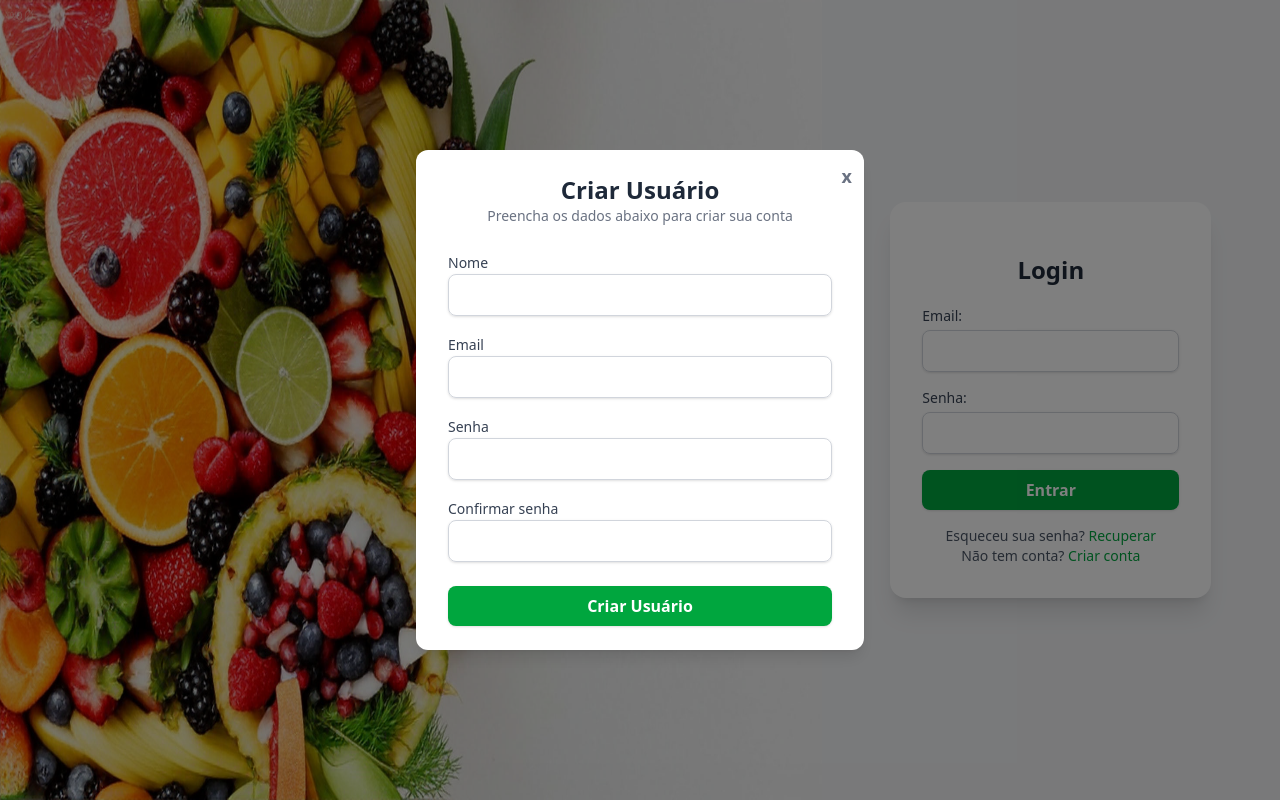
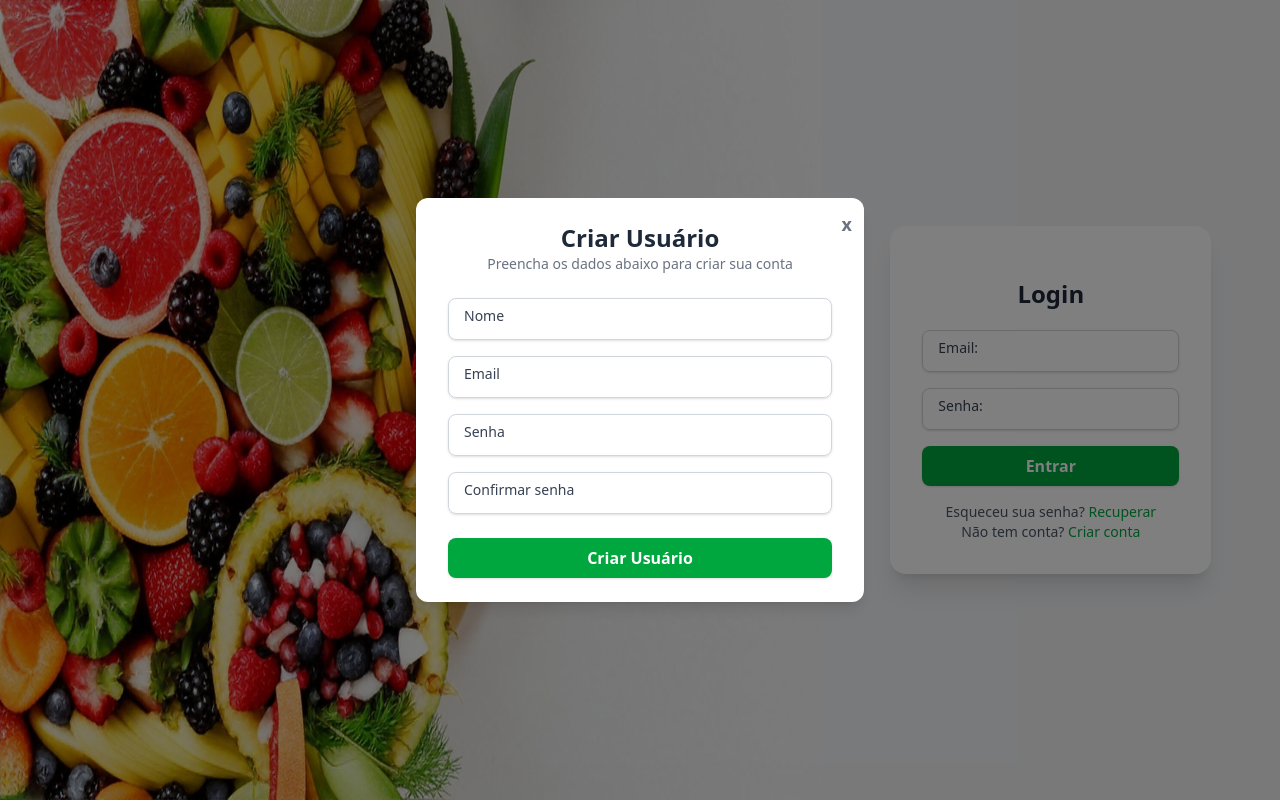
Before and after one commit to g1nnw7/ProjetoSa-3Fase, a React (Vite) app: page /login in a window 1280 px wide. Both pictures are taken after a click on the button "Criar conta". Built offline with nearby package versions, Linux system fonts and the light colour scheme; no server answers.

Commit message:
input mudança

```diff
--- a/src/components/Header/Header.jsx
+++ b/src/components/Header/Header.jsx
@@ -3,6 +3,7 @@ import { useNavigate, Link } from 'react-router-dom';
 import { useCart } from '../../contexts/CartContext';
 import CartSidebar from '../Cart/CartSidebar';
 import { useAuth } from '../../contexts/AuthContext';
+import { toast } from 'react-toastify';
 
 function ShoppingBagIcon() {
   return (
@@ -38,6 +39,10 @@ function Header({ openRegisterModal }) {
 
   const handleLogout = () => {
     logout();
+    toast.error("Usuário deslogado com sucesso!", {
+    autoClose: 3000,
+    hideProgressBar: true,
+  });
     navigate('/');
   }
 
--- a/src/components/LoginForm/LoginForm.jsx
+++ b/src/components/LoginForm/LoginForm.jsx
@@ -83,28 +83,36 @@ const LoginForm = () => {
                         className="h-12 w-auto  block mx-auto"
                     />
                 </a> */}
-                    <h1 className="flex flex-col text-2xl font-bold text-gray-800 items-center m-5">Login</h1>
+                <h1 className="flex flex-col text-2xl font-bold text-gray-800 items-center m-5">Login</h1>
 
                 <form onSubmit={handleLogin} className="space-y-4">
-                    <div>
-                        <label htmlFor="email" className="block text-sm font-medium text-gray-700 mb-1">
-                            Email:
-                        </label>
+                    <div className="relative">
                         <input
                             type="email"
                             id="email"
                             value={email}
                             onChange={(e) => setEmail(e.target.value)}
                             required
-                            className="w-full px-3 py-2 border border-gray-300 rounded-lg shadow-sm
-                                       focus:outline-none focus:ring-2 focus:ring-green-500"
+                            className="peer w-full px-3 py-2 border border-gray-300 rounded-lg shadow-sm
+                            focus:outline-none focus:ring-2 focus:ring-green-500"
+                            placeholder=" "
                         />
+                        <label
+                            htmlFor="email"
+                            className="absolute left-3 top-2 origin-[0] -translate-y-5 scale-75 transform
+                            cursor-text bg-white px-1 text-sm font-medium text-gray-700
+                            duration-200 ease-in-out
+                            peer-placeholder-shown:translate-y-0
+                            peer-placeholder-shown:scale-100
+                            peer-focus:-translate-y-5
+                            peer-focus:scale-75
+                            peer-focus:text-green-600"
+                        >
+                            Email:
+                        </label>
                     </div>
 
-                    <div>
-                        <label htmlFor="password" className="block text-sm font-medium text-gray-700 mb-1">
-                            Senha:
-                        </label>
+                    <div className="relative">
                         <input
                             type="password"
                             id="password"
@@ -112,9 +120,23 @@ const LoginForm = () => {
                             onChange={(e) => setPassword(e.target.value)}
                             required
                             minLength={8}
-                            className="w-full px-3 py-2 border border-gray-300 rounded-lg shadow-sm
-                                       focus:outline-none focus:ring-2 focus:ring-green-500"
+                            className="peer w-full px-3 py-2 border border-gray-300 rounded-lg shadow-sm
+                            focus:outline-none focus:ring-2 focus:ring-green-500"
+                            placeholder=" " // Importante: um placeholder com um espaço
                         />
+                        <label
+                            htmlFor="password"
+                            className="absolute left-3 top-2 origin-[0] -translate-y-5 scale-75 transform
+                            cursor-text bg-white px-1 text-sm font-medium text-gray-700
+                            duration-200 ease-in-out
+                            peer-placeholder-shown:translate-y-0
+                            peer-placeholder-shown:scale-100
+                            peer-focus:-translate-y-5
+                            peer-focus:scale-75
+                            peer-focus:text-green-600"
+                        >
+                            Senha:
+                        </label>
                     </div>
 
                     <button
--- a/src/components/RegisterUser/RegisterUser.jsx
+++ b/src/components/RegisterUser/RegisterUser.jsx
@@ -79,42 +79,59 @@ const RegisterUser = () => {
 
             <form onSubmit={handleSubmit} className="space-y-4">
                 {/* Nome */}
-                <div>
-                    <label htmlFor="nomeRegisterUser" className="text-sm font-medium text-gray-700">
-                        Nome
-                    </label>
+                <div className='relative'>
                     <input
                         type="text"
                         id="nomeRegisterUser"
                         value={nome}
                         onChange={handleNomeChange}
                         required
-                        className="w-full px-3 py-2 border border-gray-300 rounded-lg shadow-sm
-                                   focus:outline-none focus:ring-2 focus:ring-green-500"
+                        className="peer w-full px-3 py-2 border border-gray-300 rounded-lg shadow-sm
+                        focus:outline-none focus:ring-2 focus:ring-green-500"
+                        placeholder=" "
                     />
+                    <label htmlFor="nomeRegisterUser"
+                            className="absolute left-3 top-2 origin-[0] -translate-y-5 scale-75 transform
+                            cursor-text bg-white px-1 text-sm font-medium text-gray-700
+                            duration-200 ease-in-out
+                            peer-placeholder-shown:translate-y-0
+                            peer-placeholder-shown:scale-100
+                            peer-focus:-translate-y-5
+                            peer-focus:scale-75
+                            peer-focus:text-green-600"
+                    >
+                        Nome
+                    </label>
                 </div>
 
                 {/* Email */}
-                <div>
-                    <label htmlFor="emailRegisterUser" className="text-sm font-medium text-gray-700">
-                        Email
-                    </label>
+                <div className='relative'>
                     <input
                         type="email"
                         id="emailRegisterUser"
                         value={email}
                         onChange={handleEmailChange}
                         required
-                        className="w-full px-3 py-2 border border-gray-300 rounded-lg shadow-sm
-                                   focus:outline-none focus:ring-2 focus:ring-green-500"
+                        className="peer w-full px-3 py-2 border border-gray-300 rounded-lg shadow-sm
+                        focus:outline-none focus:ring-2 focus:ring-green-500"
+                        placeholder=" "
                     />
+                    <label htmlFor="emailRegisterUser"
+                            className="absolute left-3 top-2 origin-[0] -translate-y-5 scale-75 transform
+                            cursor-text bg-white px-1 text-sm font-medium text-gray-700
+                            duration-200 ease-in-out
+                            peer-placeholder-shown:translate-y-0
+                            peer-placeholder-shown:scale-100
+                            peer-focus:-translate-y-5
+                            peer-focus:scale-75
+                            peer-focus:text-green-600"
+                    >
+                        Email
+                    </label>
                 </div>
 
                 {/* Senha */}
-                <div>
-                    <label htmlFor="passwordRegisterUser" className="text-sm font-medium text-gray-700">
-                        Senha
-                    </label>
+                <div className='relative'>
                     <input
                         type="password"
                         id="passwordRegisterUser"
@@ -122,16 +139,26 @@ const RegisterUser = () => {
                         onChange={handlePasswordChange}
                         required
                         minLength={8}
-                        className="w-full px-3 py-2 border border-gray-300 rounded-lg shadow-sm
-                                   focus:outline-none focus:ring-2 focus:ring-green-500"
+                        className="peer w-full px-3 py-2 border border-gray-300 rounded-lg shadow-sm
+                        focus:outline-none focus:ring-2 focus:ring-green-500"
+                        placeholder=" "
                     />
+                    <label htmlFor="passwordRegisterUser"
+                            className="absolute left-3 top-2 origin-[0] -translate-y-5 scale-75 transform
+                            cursor-text bg-white px-1 text-sm font-medium text-gray-700
+                            duration-200 ease-in-out
+                            peer-placeholder-shown:translate-y-0
+                            peer-placeholder-shown:scale-100
+                            peer-focus:-translate-y-5
+                            peer-focus:scale-75
+                            peer-focus:text-green-600"
+                    >
+                        Senha
+                    </label>
                 </div>
 
                 {/* Confirmar senha */}
-                <div>
-                    <label htmlFor="confirmPassword" className="text-sm font-medium text-gray-700">
-                        Confirmar senha
-                    </label>
+                <div className='relative'>
                     <input
                         type="password"
                         id="confirmPassword"
@@ -139,9 +166,22 @@ const RegisterUser = () => {
                         onChange={handleConfirmPasswordChange}
                         required
                         minLength={8}
-                        className="w-full px-3 py-2 border border-gray-300 rounded-lg shadow-sm
-                                   focus:outline-none focus:ring-2 focus:ring-green-500"
+                        className="peer w-full px-3 py-2 border border-gray-300 rounded-lg shadow-sm
+                        focus:outline-none focus:ring-2 focus:ring-green-500"
+                        placeholder=" "
                     />
+                    <label htmlFor="confirmPassword"
+                        className="absolute left-3 top-2 origin-[0] -translate-y-5 scale-75 transform
+                        cursor-text bg-white px-1 text-sm font-medium text-gray-700
+                        duration-200 ease-in-out
+                        peer-placeholder-shown:translate-y-0
+                        peer-placeholder-shown:scale-100
+                        peer-focus:-translate-y-5
+                        peer-focus:scale-75
+                        peer-focus:text-green-600"
+                    >
+                        Confirmar senha
+                    </label>
 
                     {!isPasswordMatch && (
                         <p className="text-red-500 text-sm mt-1">
```
